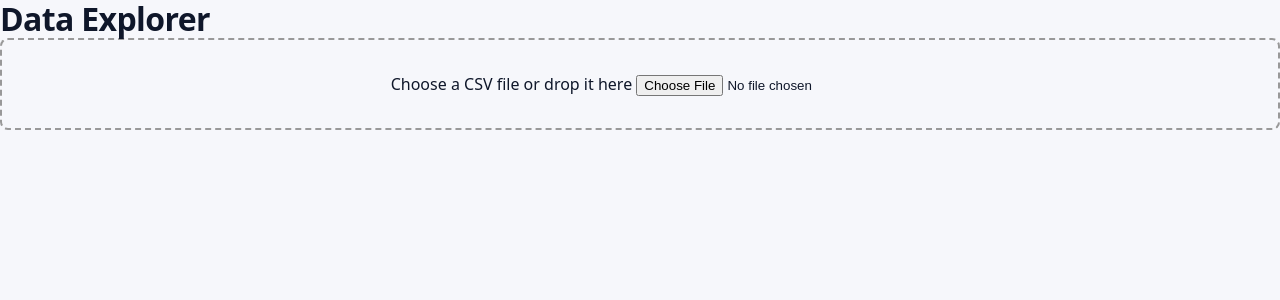
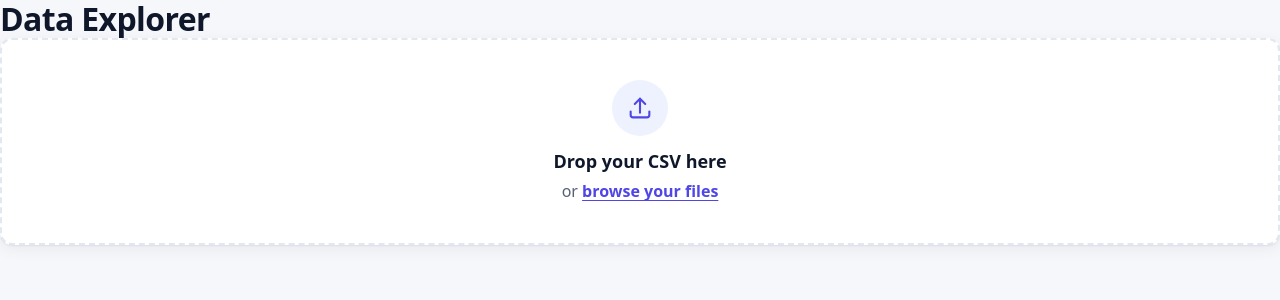
Before and after one commit to marcoscobo/data-explorer, a Vue app: page / in a window 1280 px wide. Shown: the top 300 px of the page. Built offline with nearby package versions, Linux system fonts and the light colour scheme.

Commit message:
feat: restyle FileUpload with icon, hover and drag states

```diff
--- a/src/components/FileUpload.vue
+++ b/src/components/FileUpload.vue
@@ -5,8 +5,10 @@ const emit = defineEmits<{ select: [file: File] }>()
 const dragging = ref(false)
 
 function onChange(event: Event) {
-  const file = (event.target as HTMLInputElement).files?.[0]
+  const input = event.target as HTMLInputElement
+  const file = input.files?.[0]
   if (file) emit('select', file)
+  input.value = '' // allow choosing the same file again
 }
 
 function onDrop(event: DragEvent) {
@@ -25,9 +27,29 @@ function onDrop(event: DragEvent) {
     @dragleave="dragging = false"
     @drop.prevent="onDrop"
   >
-    <label>
-      Choose a CSV file or drop it here
+    <span
+      class="icon"
+      aria-hidden="true"
+    >
+      <svg
+        viewBox="0 0 24 24"
+        width="28"
+        height="28"
+        fill="none"
+        stroke="currentColor"
+        stroke-width="1.8"
+        stroke-linecap="round"
+        stroke-linejoin="round"
+      >
+        <path d="M12 16V4m0 0L7.5 8.5M12 4l4.5 4.5" />
+        <path d="M4 15v3a2 2 0 0 0 2 2h12a2 2 0 0 0 2-2v-3" />
+      </svg>
+    </span>
+    <label class="label">
+      <span class="title">Drop your CSV here</span>
+      <span class="hint">or <span class="browse">browse your files</span></span>
       <input
+        class="input"
         type="file"
         accept=".csv,text/csv"
         @change="onChange"
@@ -38,13 +60,63 @@ function onDrop(event: DragEvent) {
 
 <style scoped>
 .upload {
-  border: 2px dashed #999;
-  border-radius: 8px;
-  padding: 2rem;
+  position: relative;
+  display: flex;
+  flex-direction: column;
+  align-items: center;
+  gap: 0.75rem;
+  padding: 2.5rem 1.5rem;
+  background: var(--surface);
+  border: 2px dashed var(--border);
+  border-radius: var(--radius);
+  box-shadow: var(--shadow);
   text-align: center;
+  transition: border-color 0.15s, background 0.15s;
 }
+.upload:hover,
 .upload.dragging {
-  border-color: #2563eb;
-  background: #eff6ff;
+  border-color: var(--accent);
+  background: var(--accent-soft);
+}
+.upload:focus-within {
+  outline: 3px solid var(--accent);
+  outline-offset: 2px;
+}
+.icon {
+  display: grid;
+  place-items: center;
+  width: 56px;
+  height: 56px;
+  border-radius: 50%;
+  background: var(--accent-soft);
+  color: var(--accent);
+}
+.label {
+  display: flex;
+  flex-direction: column;
+  gap: 0.25rem;
+  cursor: pointer;
+}
+.title {
+  font-size: 1.125rem;
+  font-weight: 650;
+}
+.hint {
+  color: var(--text-muted);
+}
+.browse {
+  color: var(--accent);
+  font-weight: 600;
+  text-decoration: underline;
+  text-underline-offset: 3px;
+}
+/* Covers the whole zone so a click anywhere opens the picker; stays keyboard-focusable. */
+.input {
+  position: absolute;
+  inset: 0;
+  width: 100%;
+  height: 100%;
+  opacity: 0;
+  cursor: pointer;
 }
 </style>
```
Also changed, not shown: 1 other file (tests, documents, lock files or other folders).
